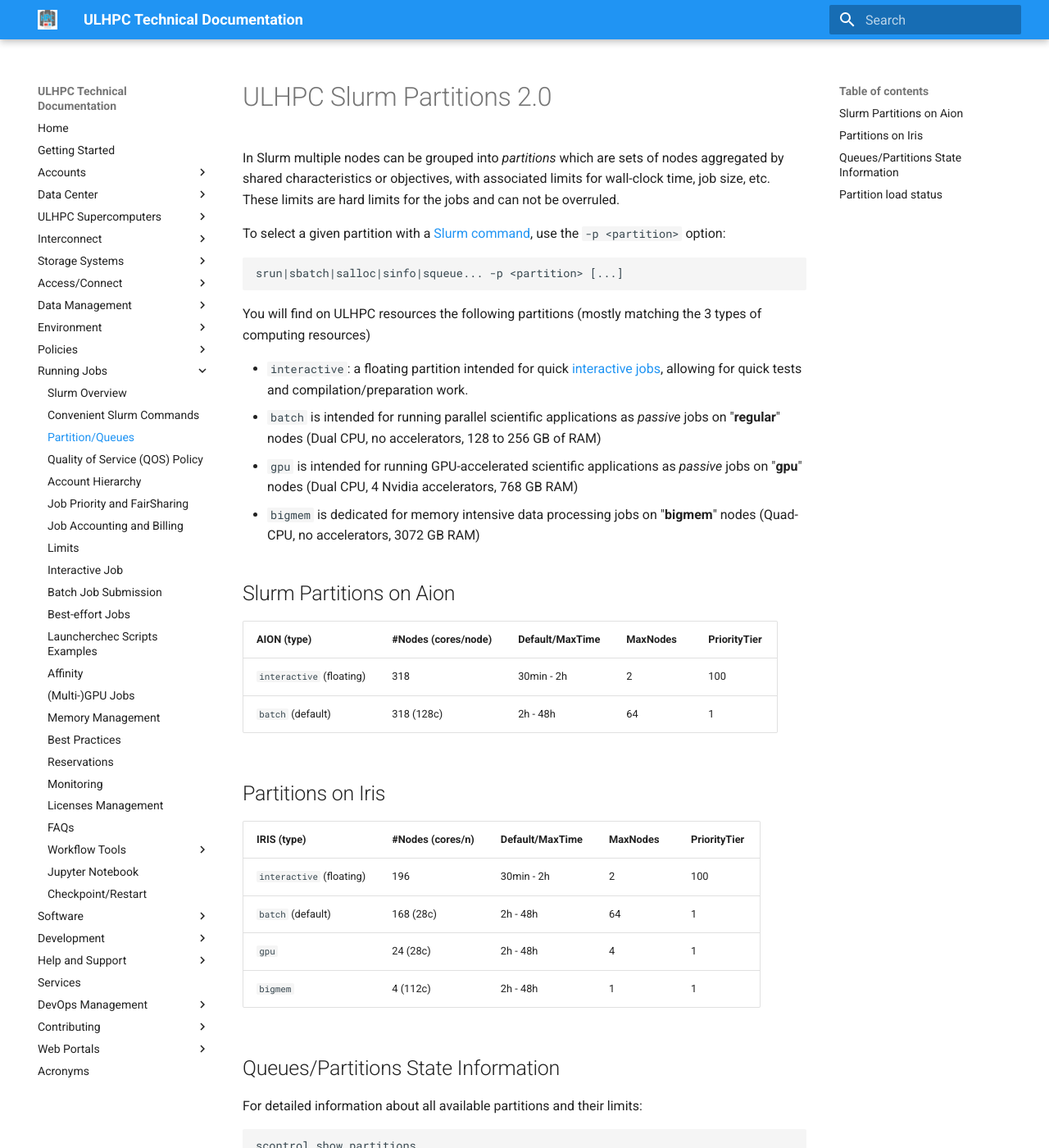
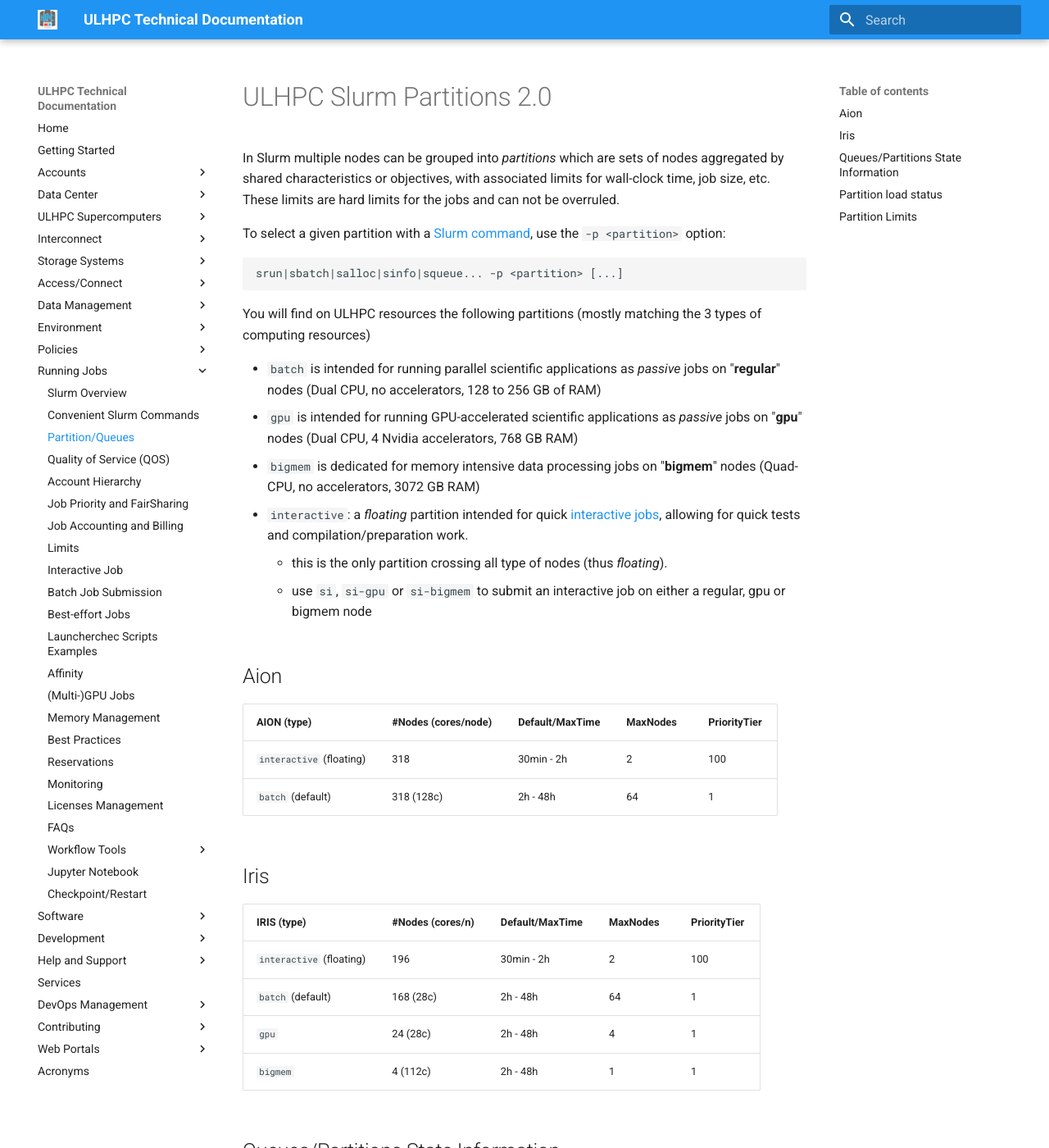
Before and after one commit to ULHPC/ulhpc-docs, an MkDocs documentation site: the page built from docs/slurm/partitions.md, in a window 1280 px wide and 1400 px high. Shown: the whole window at 82% size. Built offline with MkDocs 1.6.1 and Material for MkDocs 9.7.7, drawn with Linux system fonts in a browser that asks for light colours; comment, search, counter and statistics services are not loaded; some of the changed text lies outside the part shown.

Commit message:
[slurm] qos
Signed-off-by: Sebastien Varrette <Sebastien.Varrette@uni.lu>

````diff
--- a/docs/slurm/partitions.md
+++ b/docs/slurm/partitions.md
@@ -10,19 +10,21 @@ srun|sbatch|salloc|sinfo|squeue... -p <partition> [...]
 
 You will find on ULHPC resources the following partitions (mostly matching the 3 types of computing resources)
 
-* `interactive`: a floating partition intended for quick [interactive jobs](../jobs/interactive.md), allowing for quick tests and compilation/preparation work.
 * `batch` is intended for running parallel scientific applications as _passive_ jobs on "__regular__" nodes (Dual CPU, no accelerators, 128 to 256 GB of RAM)
 * `gpu` is intended for running GPU-accelerated scientific applications  as _passive_ jobs on "__gpu__" nodes (Dual CPU, 4 Nvidia accelerators, 768 GB RAM)
 * `bigmem` is dedicated for memory intensive data processing jobs on "__bigmem__" nodes (Quad-CPU, no accelerators, 3072 GB RAM)
+* `interactive`: a _floating_ partition intended for quick [interactive jobs](../jobs/interactive.md), allowing for quick tests and compilation/preparation work.
+    - this is the only partition crossing all type of nodes (thus _floating_).
+    - use `si`, `si-gpu` or `si-bigmem` to submit an interactive job on either a regular, gpu or bigmem node
 
-## Slurm Partitions on Aion
+## Aion
 
 | __AION__      (type)     | #Nodes (cores/node) | Default/MaxTime | MaxNodes | PriorityTier |
 |--------------------------|---------------------|-----------------|----------|--------------|
 | `interactive` (floating) | 318                | 30min - 2h      | 2        | 100          |
 | `batch` (default)        | 318    (128c)       | 2h    - 48h     | 64       | 1            |
 
-## Partitions on Iris
+## Iris
 
 | __IRIS__       (type)    | #Nodes (cores/n) | Default/MaxTime | MaxNodes | PriorityTier |
 |--------------------------|------------------|-----------------|----------|--------------|
@@ -65,3 +67,14 @@ As part of the custom ULHPC Slurm helpers defined in [`/etc/profile.d/slurm.sh`]
             gpu      672       412       260       61.3% GPU: 61/96 (63.5%)
          bigmem      448       431        17       96.2%
     ```
+
+## Partition Limits
+
+At partition level, only the following limits can be enforced:
+
+* `DefaultTime`:       Default time limit
+* `MaxNodes`:          Maximum number of nodes per job
+* `MinNodes`:          Minimum number of nodes per job
+* `MaxCPUsPerNode`:    Maximum number of CPUs job can be allocated on any node
+* `MaxMemPerCPU/Node`: Maximum memory job can be allocated on any CPU or node
+* `MaxTime`:           Maximum length of time user's job can run
--- a/mkdocs.yml
+++ b/mkdocs.yml
@@ -84,7 +84,7 @@ nav:
     - Slurm Overview: 'slurm/index.md'
     - Convenient Slurm Commands: 'slurm/commands.md'
     - Partition/Queues: 'slurm/partitions.md'
-    - Quality of Service (QOS) Policy: 'slurm/qos.md'
+    - Quality of Service (QOS): 'slurm/qos.md'
     - Account Hierarchy: 'slurm/accounts.md'
     - Job Priority and FairSharing: 'jobs/priority.md'
     - Job Accounting and Billing: 'slurm/billing.md'
````
Also changed, not shown: other parts of docs/slurm/partitions.md (+2 -2 lines), docs/slurm/qos.md (added, +79 -0 lines).
